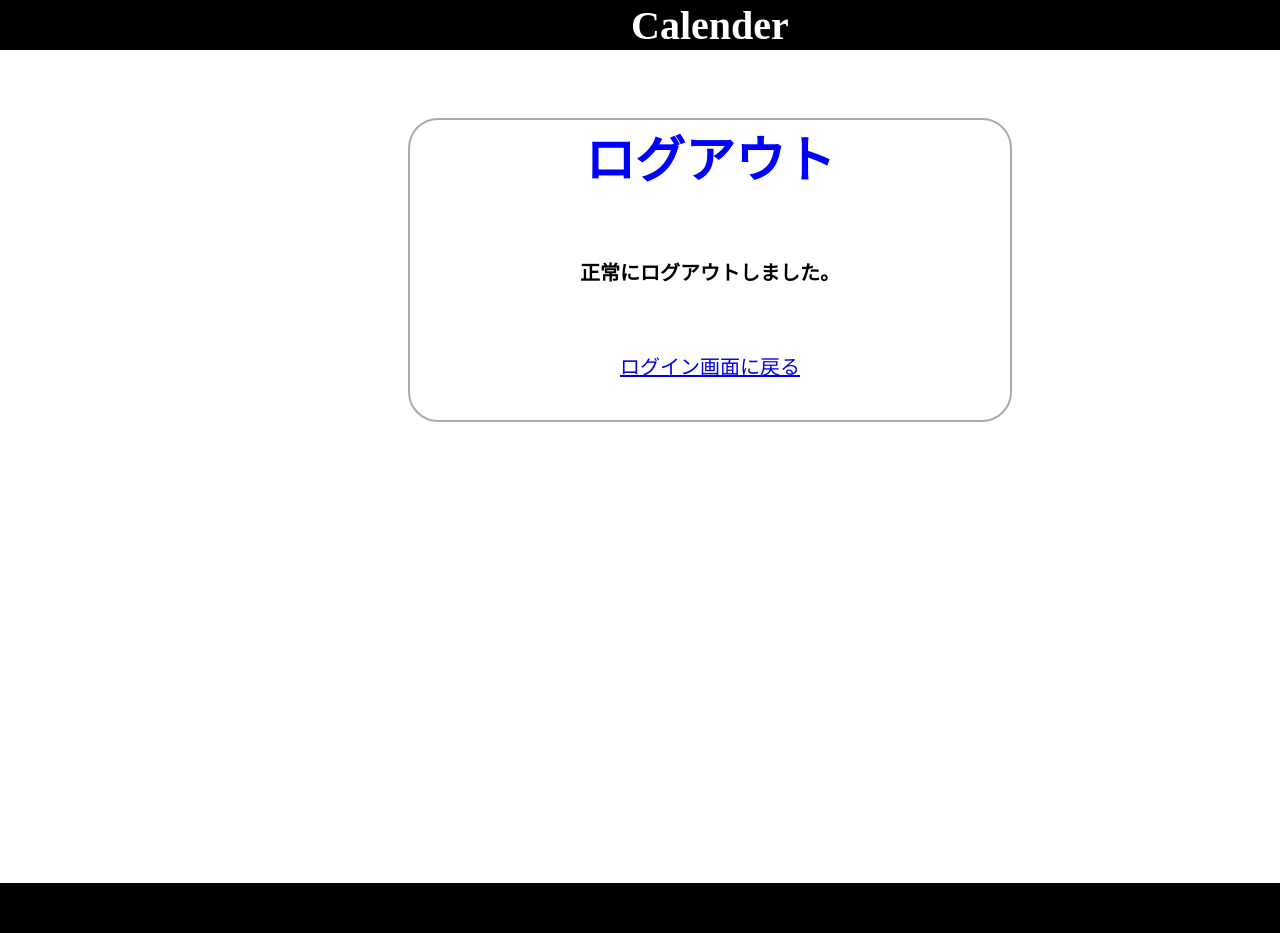
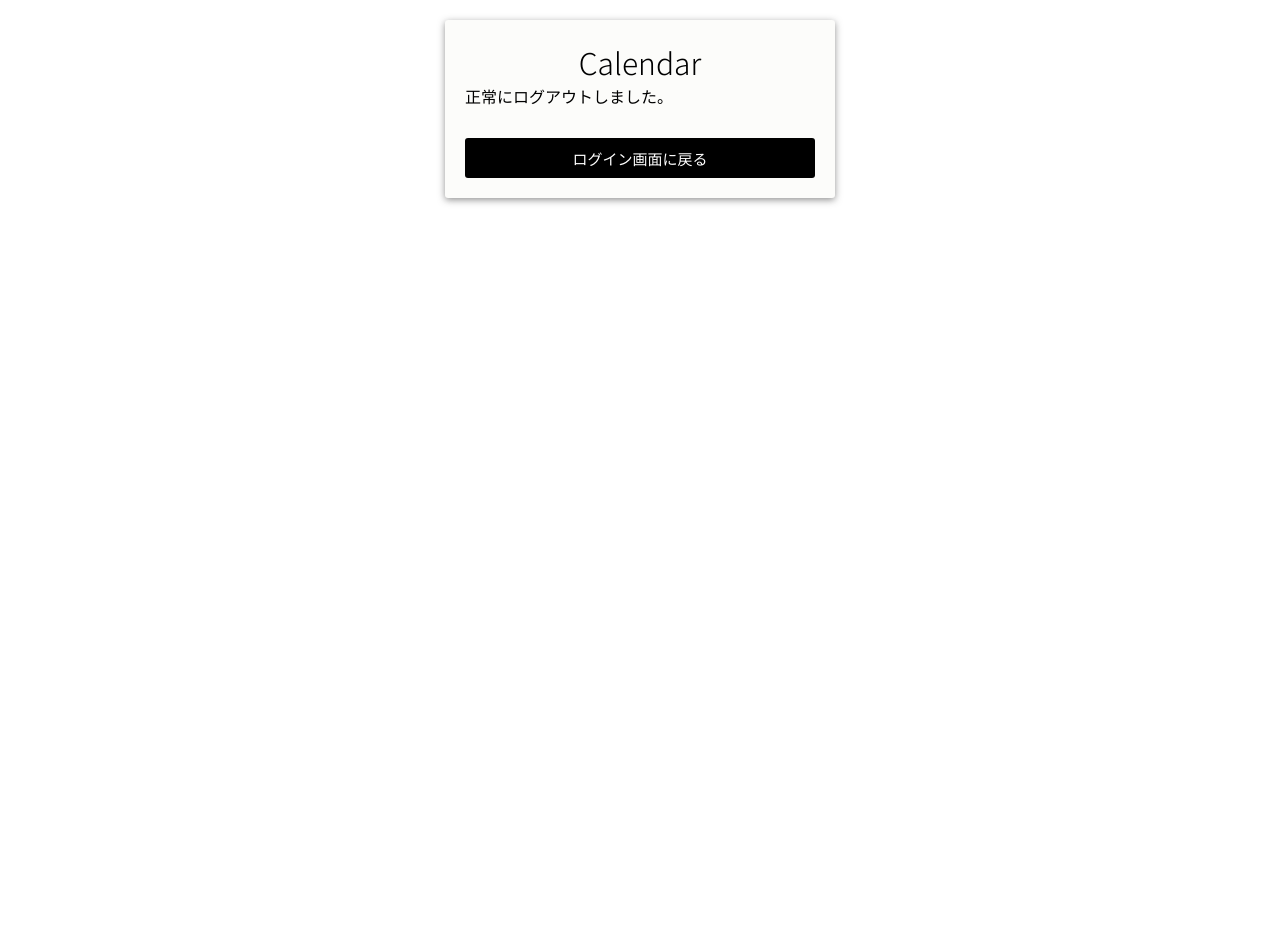
Before and after one commit to Ahitotsui/CalendarApp, a PHP site: page /logout.php in a window 1280 px wide; the page is wider, and only the part inside the window is pictured. After the commit the page ends 204 px from the top of that part, so only its background shows below. Run offline with PHP 8.4, Linux system fonts and the light colour scheme; a stand-in replaces the project's code that opens the database connection.

Commit message:
フッターデザイン修正

```diff
--- a/Login/index.html
+++ b/Login/index.html
@@ -102,7 +102,7 @@
         @media (max-width:800px) {
 
             .form_wrap{
-                width: 90%;
+                width: 80%;
             }
 
             .logo_img{
--- a/logout.css
+++ /dev/null
@@ -1,84 +0,0 @@
-*{
-  margin: 0;
-  padding: 0;
-}
-
-body{
-}
-
-/*------------------ヘッダー領域------------------*/
-/*ヘッダーの背景*/
-header{
-  width:100%;
-  height:50px;
-  background-color:#000000;
-}
-
-/*ヘッダーの中身*/
-h1{
-  height:50px;
-  width:1420px;
-  font-size:40px;
-  color:#FFFFFF;
-  margin-left: auto;
-  margin-right: auto;
-  /*-------------------上下左右の中央寄せ------------------------*/
-  display: flex;/*fFlexコンテナ化*/
-	align-items: center;/*f縦方向の位置を中央に*/
-  justify-content: center;/*横方向のアイテム位置を中央に*/
-  /*-------------------上下左右の中央寄せ------------------------*/
-}
-/*------------------ヘッダー領域(END)------------------*/
-
-
-/*----------------------メインコンテンツ領域---------------------*/
-main{
-  width:1420px;
-  height:830px;
-  background-color:#FFFFFF;
-  margin-left: auto;
-  margin-right: auto;
-  padding-top: 3px;
-}
-
-div{
-  width:600px;
-  height:300px;
-  border: solid;
-  border-color: #AAAAAA;
-  border-width: 2px;
-  border-radius: 30px;
-  margin-top: 65px;
-  margin-left: auto;
-  margin-right: auto;
-}
-
-h2{
-  text-align: center;
-  font-size: 50px;
-  color:#0000FF;
-}
-
-h3{
-  text-align: center;
-  margin-top: 65px;
-  font-size: 20px;
-}
-
-p{
-  text-align: center;
-  margin-top: 65px;
-  font-size: 20px;
-}
-
-/*----------------------メインコンテンツ領域(END)---------------------*/
-
-
-/*----------------------フッター領域---------------------*/
-footer{
-  width:100%;
-  height:50px;
-  background-color:#000000;
-}
-
-/*----------------------フッター領域(END)---------------------*/
--- a/logout.php
+++ b/logout.php
@@ -1,19 +1,82 @@
-<!doctype html>
-<html>
+<!DOCTYPE html>
+<html lang="ja">
   <head>
       <meta charset="UTF-8">
-<link rel="stylesheet" href="logout.css">
-<link rel="shortcut icon" type="image/x-icon" href="./img/favicon.ico" />
+      <meta http-equiv="X-UA-Compatible" content="IE=edge">
+      <meta name="viewport" content="width=device-width, initial-scale=1.0">
+      <link rel="preconnect" href="https://fonts.googleapis.com">
+      <link rel="preconnect" href="https://fonts.gstatic.com" crossorigin>
+      <link rel="shortcut icon" type="image/x-icon" href="../img/favicon.ico" />
+      <link href="https://fonts.googleapis.com/css2?family=Noto+Sans+JP:wght@100;300&display=swap" rel="stylesheet">
+      <style>
+        body{
+          margin:0;
+          padding:0;
+          font-family: 'Noto Sans JP', sans-serif;
+        }
+
+        .wrap{
+            display: block;
+            width: 350px;
+            margin-top:20px;
+            margin-left:auto;
+            margin-right:auto;
+            padding:20px;
+            border:solid 1px #DDDDDD;
+            border-radius:3px;
+            box-shadow: 0px 2px 7px #3338;
+            background:#fcfcfa;
+            border:none;
+        }
+
+        .logout_btn{
+            width: 100%;
+            height:40px;
+            border:none;
+            border-radius:3px;
+            background:#000;
+            color:#fff;
+            font-size:15px;
+            margin-top:30px;
+            cursor: pointer;
+        }
+
+
+        /* PC表示 */
+        @media (min-width:800px) {
+            .login{
+                text-align:center;
+                font-size:30px;
+                padding:30px;
+            }
+
+            .logo_img{
+                display: block;
+                width: 200px;
+                margin-left:auto;
+                margin-right:auto;
+            }
+
+        }
+
+        /* スマホ表示 */
+        @media (max-width:800px) {
+
+            .wrap{
+                width: 80%;
+            }
+
+            .logo_img{
+                display: block;
+                width: 200px;
+                margin-left:auto;
+                margin-right:auto;
+            }
+        }
+      </style>
       <title>ログアウト</title>
   </head>
-
   <body>
-
-<!--ヘッダー領域-->
-<header>
-  <h1>Calender</h1>
-</header>
-<!--ヘッダー領域(END)--->
 
       <?php
         session_start();
@@ -21,16 +84,14 @@
       ?>
 
       <main>
-  <div>
-    <h2>ログアウト</h2>
-    <h3>正常にログアウトしました。</h3>
-    <p><a href="./Login/">ログイン画面に戻る</a></p>
+        <div class="wrap">
+          <div style="font-size:30px;text-align:center;">Calendar</div>
+          <div>正常にログアウトしました。</div>
+          <a href="./Login/">
+            <button class="logout_btn">ログイン画面に戻る</button>
+          </a>
         </div>
       </main>
 
-<footer>
-
-</footer>
-
   </body>
 </html>
```
Also changed, not shown: Login/index.css (deleted, +0 -37 lines), Month/index.css (+50 -98 lines), Month/index.php (+11 -50 lines). Lines whose indentation alone changed are shown as unchanged.
